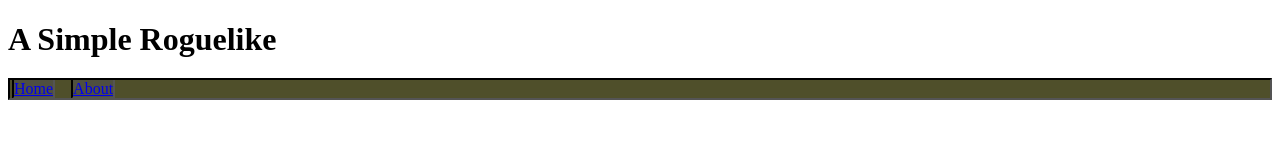
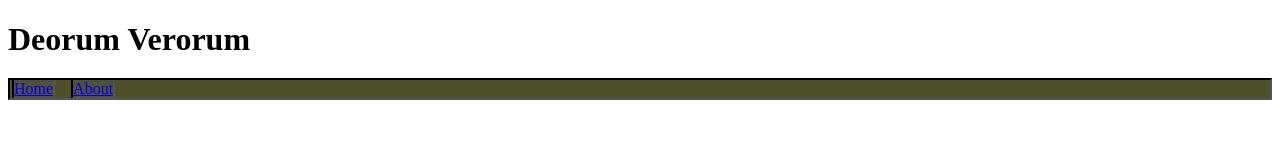
Before and after one commit to OttersbachD0987/DeorumVerorum, a plain HTML site: page index.html in a window 1280 px wide. Drawn offline with Linux system fonts and the light colour scheme.

Commit message:
Update index.html

```diff
--- a/index.html
+++ b/index.html
@@ -6,7 +6,7 @@
 	<link rel="stylesheet" href="../../Assets/Stylesheets/Stylesheet.css">
 </head>
 <body class="deorum-background">
-	<h1 class="full-background">A Simple Roguelike</h1>
+	<h1 class="full-background">Deorum Verorum</h1>
 	<nav class="fancy-nav-bar">
 		<a href="./index.html" class="fancy-nav-link">Home</a> &nbsp;
 		<a href="./DeorumVerorum/about.html" class="fancy-nav-link">About</a> &nbsp;
```
